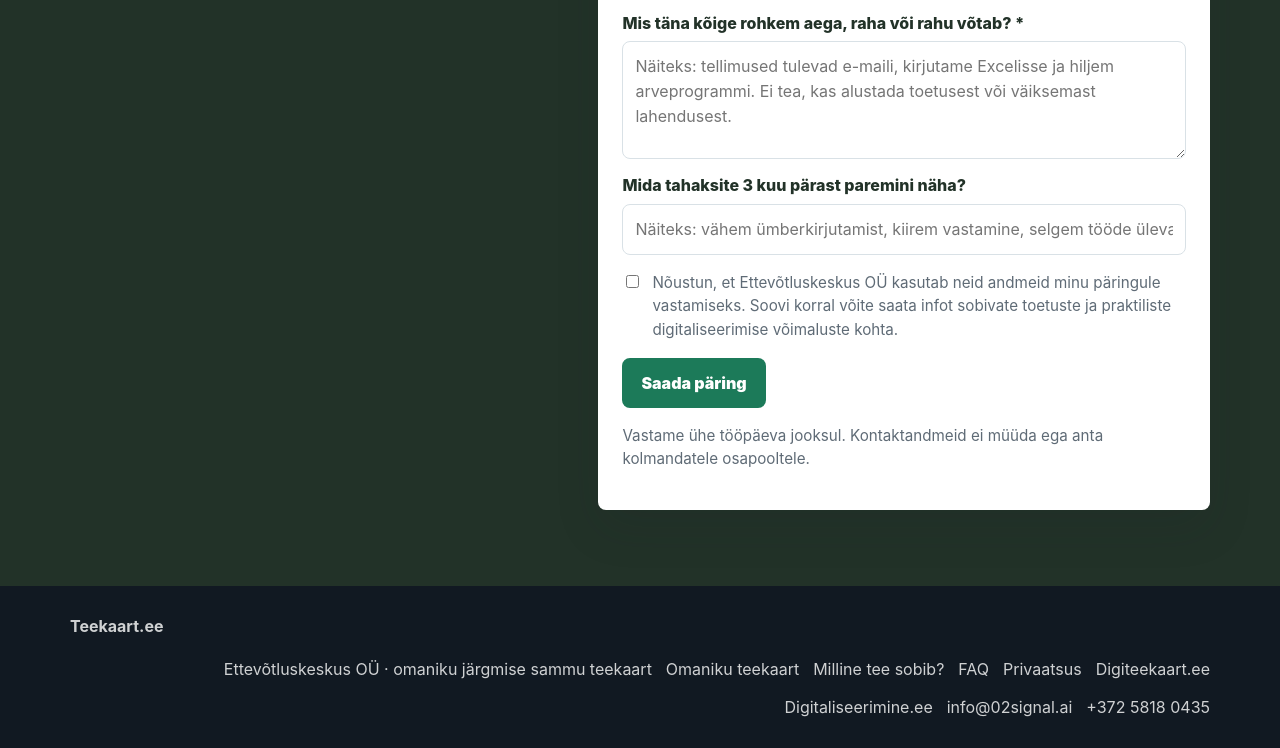
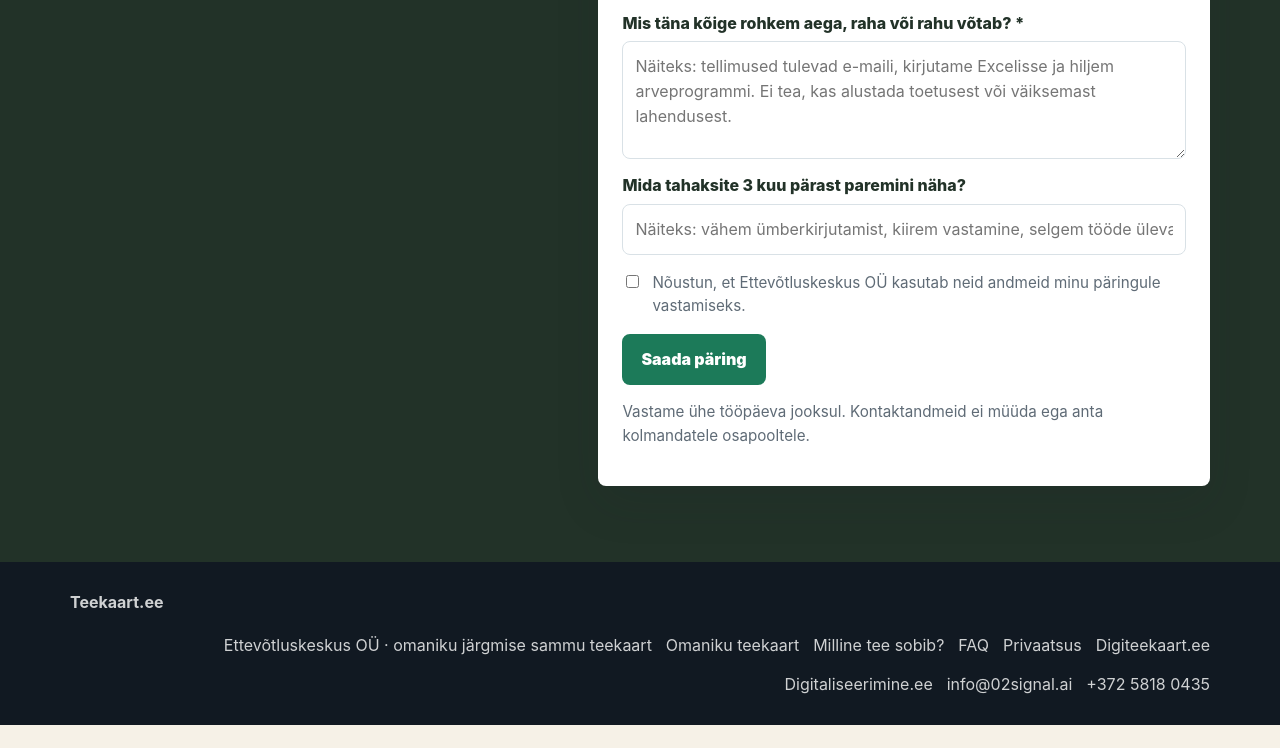
Before and after one commit to 02signal/teekaart, an Astro site: page / in a window 1280 px wide. Shown: the part 5352-6100 px from the top of the page. After the commit the page ends 6077 px from the top, so only its background shows below. Built offline with nearby package versions, Linux system fonts and the light colour scheme; Astro itself is replaced by a stand-in of ours; no server answers.

Commit message:
Nõusoleku tekst: ainult päringule vastamine (turundust see vorm ei registreeri) (#16)
Vorm saadab päringu lepingueelse päringuna (b2b_inquiry), uudiskirja/toetuste
infot ei registreerita. Lause „Soovi korral võite saata infot …“ lubas
turundust, mida ei toimu; eemaldatud.


Claude-Session: https://claude.ai/code/session_0183mCw8AVe8B8UTixLUZNUC

Co-authored-by: Claude Opus 5.5 <noreply@anthropic.com>

```diff
--- a/src/pages/index.astro
+++ b/src/pages/index.astro
@@ -455,7 +455,7 @@ const schema = {
               </div>
               <label class="consent">
                 <input type="checkbox" name="consent" required />
-                <span>Nõustun, et Ettevõtluskeskus OÜ kasutab neid andmeid minu päringule vastamiseks. Soovi korral võite saata infot sobivate toetuste ja praktiliste digitaliseerimise võimaluste kohta.</span>
+                <span>Nõustun, et Ettevõtluskeskus OÜ kasutab neid andmeid minu päringule vastamiseks.</span>
               </label>
               <button class="btn btn-primary" type="submit">Saada päring</button>
               <p class="form-note">Vastame ühe tööpäeva jooksul. Kontaktandmeid ei müüda ega anta kolmandatele osapooltele.</p>
```
